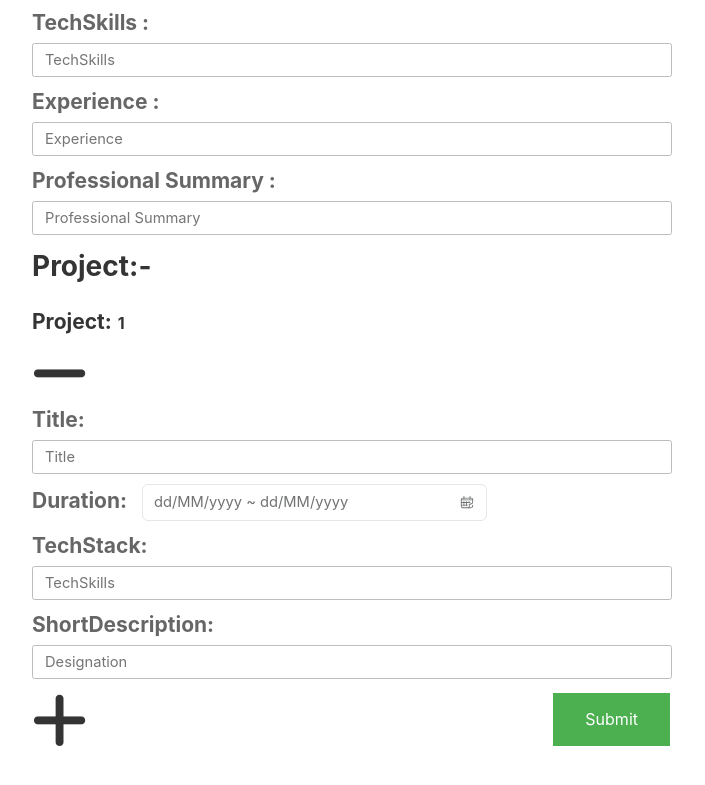
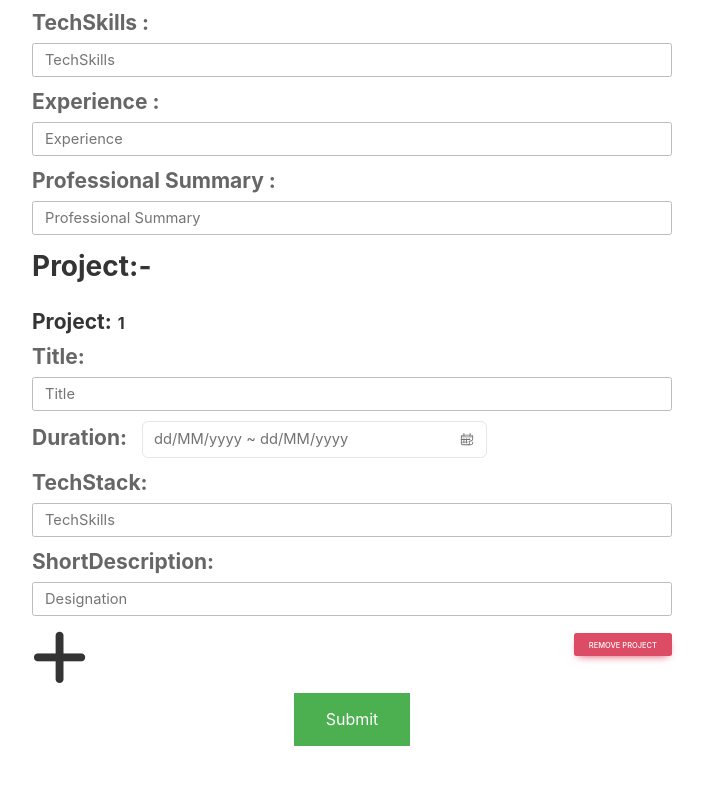
Before and after one commit to HARSHJHASD/ResumeBuilde, a React (Create React App) app: page / in a window 1280 px wide. Shown: the part 275-1060 px from the top of the page, without its empty margins (288-993 px from the left). Built offline with nearby package versions, Linux system fonts and the light colour scheme.

Commit message:
button changed

```diff
--- a/src/components/Mainform/MainForm.jsx
+++ b/src/components/Mainform/MainForm.jsx
@@ -158,9 +158,10 @@ function MainForm() {
                   <div>
                     <label>Project: </label> <h6 style={{ display: "inline", margin: "2rem 0 2rem 0" }}>{index + 1}</h6>
                   </div>
-                  <div style={{ cursor:"pointer"  }}>
-                    <i onClick={() => removeProject(index)} class="fas fa-minus fa-3x"></i>
-                  </div>
+
+
+
+
                   <form>
                     <Form.Group className="mb-3" controlId="formBasictext">
                       {/* asking title of the project */}
@@ -187,6 +188,10 @@ function MainForm() {
                     </Form.Group>
                   </form>
 
+                  <div style={{ float:"right",cursor:"pointer"  }}>
+
+                    <button  onClick={() => removeProject(index)}  type="button" class="btn btn-danger">Remove Project</button>
+                  </div>
 
                 </div>
               ))
@@ -194,15 +199,18 @@ function MainForm() {
           </div>
           <div style={{ display: "flex", justifyContent: "space-between" }} >
 
+
+
+
             <div style={{ display: "inline-block" ,cursor:"pointer"}}>
               <i onClick={handleAddProject} class="fas fa-plus fa-3x"></i>
             </div>
 
-
-            <div style={{ display: "inline-block" }} className="submitBtn">
+          </div>
+          <div>
+          <div style={{ display: "flex",justifyContent:"center" }} className="submitBtn">
               <button type="submit" onClick={handleSubmit}>Submit</button>
             </div>
-
           </div>
 
         </form>
```
